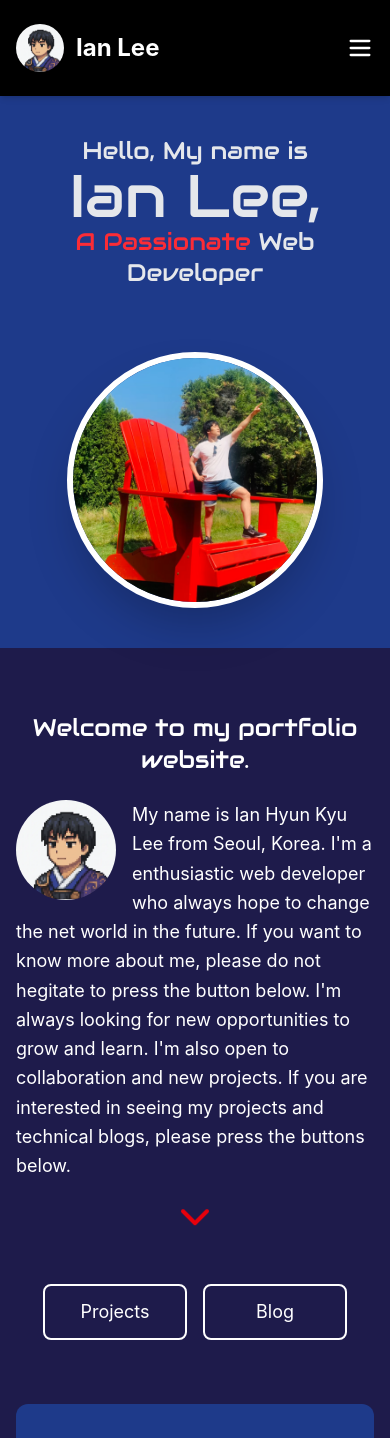
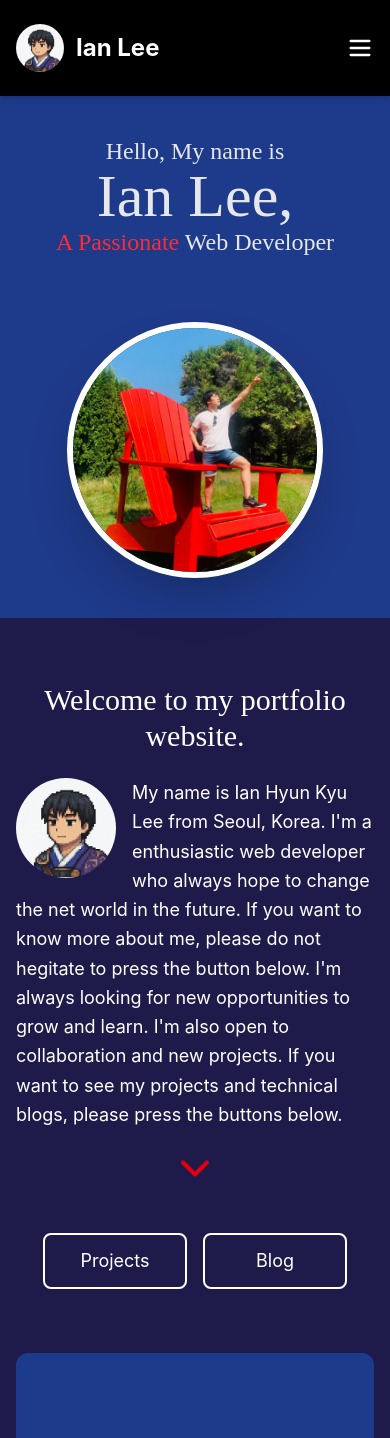
Before and after one commit to ianez7659/my-profile-page, a Next.js app: page / in a window 390 px wide. Shown: the top 1438 px of the page. Built offline with nearby package versions, Linux system fonts and the light colour scheme.

Commit message:
refactor: Clean up layout and component code for improved readability and performance

```diff
--- a/src/app/layout.tsx
+++ b/src/app/layout.tsx
@@ -17,15 +17,9 @@ export default function RootLayout({
 }) {
   return (
     <html lang="en">
-      <head>
-        <link
-          href="https://fonts.googleapis.com/css2?family=Audiowide&display=swap"
-          rel="stylesheet"
-        />
-      </head>
-      <body className=" text-white">
+      <body className="text-white">
         <Navbar />
-        <main className=" min-h-screen">
+        <main className="min-h-screen">
           <MotionLayoutWrapper>{children}</MotionLayoutWrapper>
         </main>
         <ScrollToTopButton />
--- a/src/components/AboutSection.tsx
+++ b/src/components/AboutSection.tsx
@@ -1,7 +1,6 @@
 "use client";
 
 import Image from "next/image";
-import Link from "next/link";
 import { ChevronDown } from "lucide-react";
 import Button from "./Button";
 
@@ -9,10 +8,12 @@ export default function HeroSection() {
   return (
     <section id="about" className="scroll-mt-20 py-16 px-4 text-white">
       <div className="flex flex-col items-center">
-        <h2 className="text-2xl md:text-4xl text-center">
+        <h2 className="text-3xl md:text-4xl text-center">
           Welcome to my portfolio website.
         </h2>
-        <p className="text-lg md:text-xl leading-relaxed mt-6 max-w-4xl">
+        <div className="flex items-start gap-4 mt-6 max-w-4xl">
+
+          <p className="text-lg md:text-xl leading-relaxed">
           <Image
             src="/images/Ian-2D.webp"
             alt="Ian Lee"
@@ -20,14 +21,13 @@ export default function HeroSection() {
             height={100}
             className="rounded-full float-left mr-4 mb-2"
           />
-          My name is Ian Hyun Kyu Lee from Seoul, Korea. I'm a enthusiastic web
-          developer who always hope to change the net world in the future. If
-          you want to know more about me, please do not hegitate to press the
-          button below. I'm always looking for new opportunities to grow and
-          learn. I'm also open to collaboration and new projects. If you are
-          interested in seeing my projects and technical blogs, please press the
-          buttons below.
-        </p>
+            My name is Ian Hyun Kyu Lee from Seoul, Korea. I&apos;m a enthusiastic web
+            developer who always hope to change the net world in the future. If
+            you want to know more about me, please do not hegitate to press the
+            button below. I&apos;m always looking for new opportunities to grow and
+            learn. I&apos;m also open to collaboration and new projects. If you want to see my projects and technical blogs, please press the buttons below.
+          </p>
+        </div>
         <ChevronDown size={48} className="text-red-600 animate-bounce mt-6" />
         <div className="flex flex-row sm:flex-row gap-4 mt-8">
           <Button href="/projects" variant="outline">
--- a/src/components/ContactSection.tsx
+++ b/src/components/ContactSection.tsx
@@ -1,6 +1,6 @@
 "use client";
 
-import { Mail, Github, Linkedin, Instagram } from "lucide-react";
+import { Mail, Github, Linkedin } from "lucide-react";
 
 export default function ContactSection() {
   return (
--- a/src/components/HeroSection.tsx
+++ b/src/components/HeroSection.tsx
@@ -1,7 +1,6 @@
 "use client";
 
 import Image from "next/image";
-import Link from "next/link";
 import { motion } from "framer-motion";
 
 export default function HeroSection() {
--- a/src/components/ImageSlider.tsx
+++ b/src/components/ImageSlider.tsx
@@ -1,7 +1,8 @@
 "use client";
 
+import { useState } from "react";
 import { Swiper, SwiperSlide } from "swiper/react";
-import { Navigation, Pagination, Autoplay, EffectFade } from "swiper/modules";
+import { Navigation, Pagination, Autoplay } from "swiper/modules";
 import "swiper/css";
 import "swiper/css/navigation";
 import "swiper/css/pagination";
--- a/src/components/Navbar.tsx
+++ b/src/components/Navbar.tsx
@@ -51,7 +51,7 @@ export default function Navbar() {
   return (
     <nav className="sticky top-0 z-50 bg-black text-white shadow-md transition-all duration-300">
       <div className="max-w-6xl mx-auto px-4 py-6 flex justify-between items-center relative">
-        <a href="/#home" className="flex items-center gap-3">
+        <Link href="/#home" className="flex items-center gap-3">
           <Image
             src="/images/Ian-2D.webp"
             alt="Ian Lee"
@@ -69,7 +69,7 @@ export default function Navbar() {
               Passionate web developer
             </span>
           </div>
-        </a>
+        </Link>
 
         {/* Mobile toggle button */}
         <button
--- a/src/components/ProjectCard.tsx
+++ b/src/components/ProjectCard.tsx
@@ -10,8 +10,6 @@ interface ProjectCardProps {
   title: string;
   description: string;
   image: string;
-  github: string;
-  demo: string;
   techStack: string[];
 }
 
@@ -20,8 +18,6 @@ export default function ProjectCard({
   title,
   description,
   image,
-  github,
-  demo,
   techStack,
 }: ProjectCardProps) {
   return (
--- a/src/components/SkillsSection.tsx
+++ b/src/components/SkillsSection.tsx
@@ -34,7 +34,7 @@ export default function SkillsSection() {
           whileInView="visible"
           viewport={{ once: true }}
         >
-          {skills.map((group, index) => (
+          {skills.map((group) => (
             <SkillCard
               key={group.category}
               category={group.category}
```
